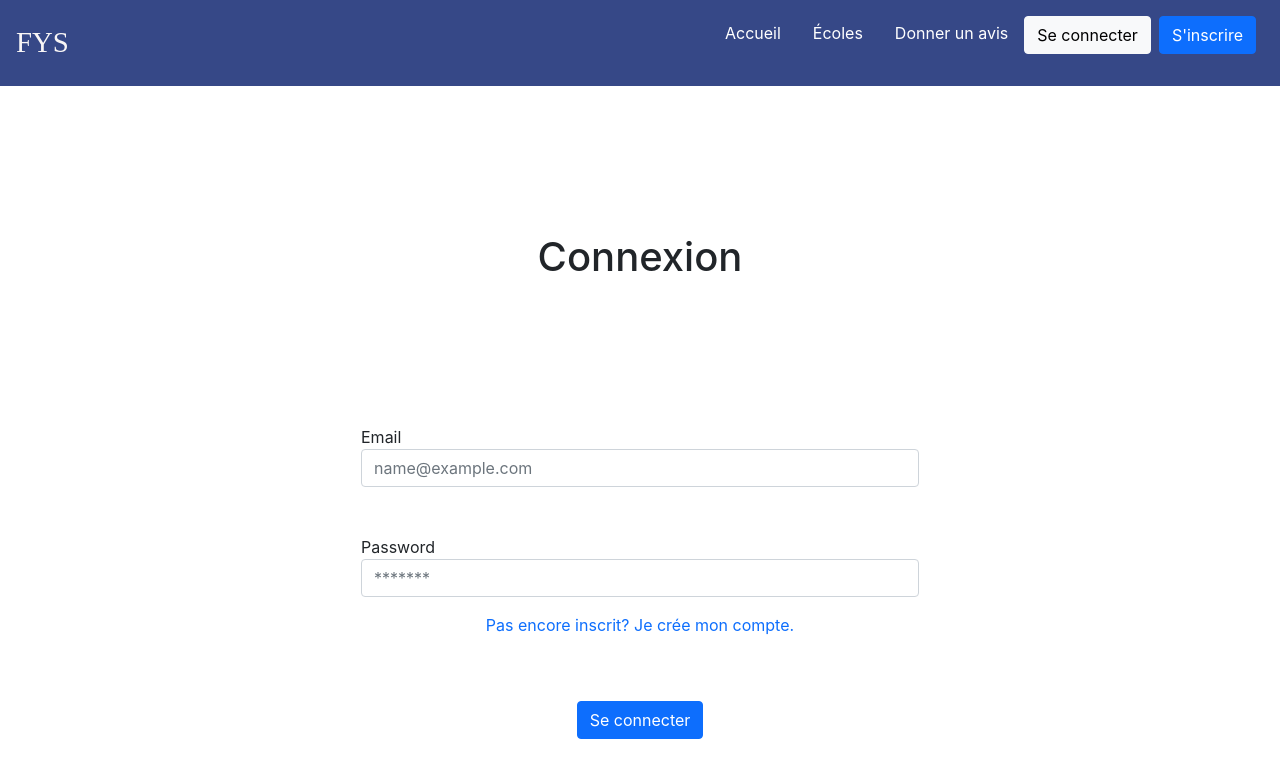
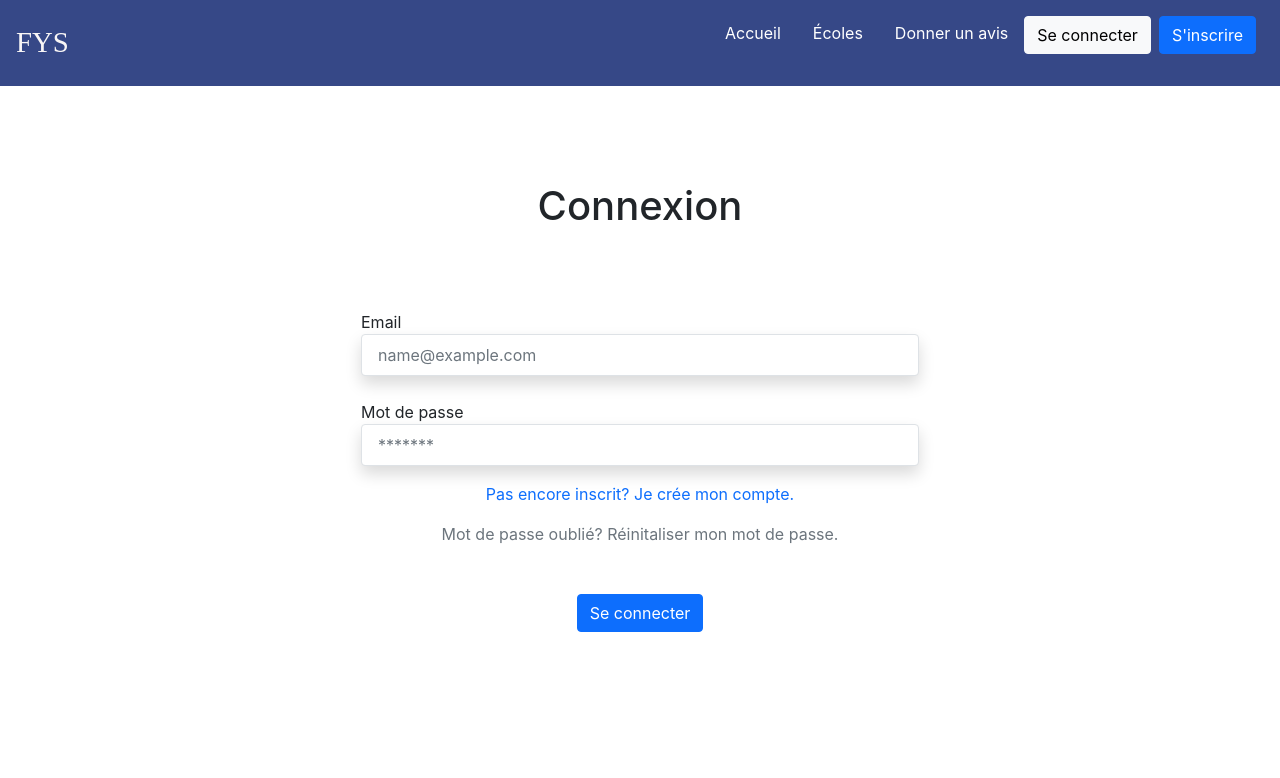
Before and after one commit to FindYouSchool/FYS-front-end, a React (Create React App) app: page /Login in a window 1280 px wide. Shown: the top 778 px of the page. Built offline with nearby package versions, Linux system fonts and the light colour scheme; a web font is replaced by a local one.

Commit message:
handle fetching errors

```diff
--- a/src/components/Auth/ProtectedRoute.jsx
+++ b/src/components/Auth/ProtectedRoute.jsx
@@ -4,7 +4,6 @@ import { useAuth } from "../../contexts/AuthContext";
 const ProtectedRoute = ({ allowedRoles }) => {
   const { userInfo, isAuthenticated } = useAuth();
   const location = useLocation();
-  console.log(userInfo);
   return isAuthenticated &&
     userInfo?.roles?.find((role) => allowedRoles?.includes(role)) ? (
     <Outlet />
--- a/src/components/InputField/InputField.jsx
+++ b/src/components/InputField/InputField.jsx
@@ -2,7 +2,6 @@ import { useField, ErrorMessage } from "formik";
 
 const InputField = ({ name, label, ...props }) => {
   const [field, meta] = useField(name);
-  console.log(meta);
   return (
     <>
       <label
--- a/src/components/Menu/Menu.jsx
+++ b/src/components/Menu/Menu.jsx
@@ -71,10 +71,9 @@ const Menu = () => {
                   containerStyle="avatar-container"
                   className="avatar-opened-nav mx-3"
                   ref={ref}
-                  // onClick={() => {
-                  //   handleClick();
-                  //   //navigate("/profile");
-                  // }}
+                  onClick={() => {
+                    handleClick();
+                  }}
                 />
               </button>
             </OverlayTrigger>
--- a/src/pages/Login/Login.jsx
+++ b/src/pages/Login/Login.jsx
@@ -3,70 +3,91 @@ import { Formik, Form, useFormik } from "formik";
 import { useLogin } from "../../queries/auth/auth.query";
 import { NavLink, useNavigate, useLocation } from "react-router-dom";
 import { useAuth } from "../../contexts/AuthContext";
+import * as Yup from "yup";
+import InputField from "../../components/InputField/InputField";
+import { toast } from "react-toastify";
+
+// VALIDATION
+const loginSchema = Yup.object().shape({
+  email: Yup.string()
+    .email("L'adresse saisie est invalide.")
+    .required("Veuillz saisir votre adresse mail."),
+
+  password: Yup.string().required("Veuillz saisir un mot de passe."),
+});
 
 const Login = (props) => {
   // const [credentials, setCredentials] = useState();
   const auth = useAuth();
-  const { data, refetch } = useLogin();
+  const { data, refetch, isError, error } = useLogin();
   const navigate = useNavigate();
   const location = useLocation();
   const from = location.state?.from || "/";
+
   const formik = useFormik({
     initialValues: {
       email: "",
       password: "",
     },
     onSubmit: (values) => {
-      // setCredentials(values);
       refetch(values);
     },
   });
 
   useEffect(() => {
-    if (data && data.status) {
-      auth.setToken(data.token);
-      auth.setUserInfo({ ...data.user });
+    if (data && data.success) {
+      auth.setToken(data.data.accessToken);
+      auth.setUserInfo({ ...data.data.user });
       auth.setIsAuthenticated(true);
       navigate(from, { replace: true });
     }
   }, [data, auth, navigate, from]);
+
+  useEffect(() => {
+    if (isError) {
+      toast.error(error.message, {
+        position: "bottom-right",
+        autoClose: 5000,
+        hideProgressBar: false,
+        closeOnClick: true,
+        pauseOnHover: true,
+        draggable: true,
+        progress: undefined,
+      });
+    }
+  }, [isError, error]);
+
   return (
-    <div
-      style={{ height: "100vh" }}
-      className="container w-100 d-flex justify-content-center align-items-stretch text-center flex-column"
-    >
-      <h1 className="my-5">Connexion</h1>
-      <Formik initialValues={formik.initialValues}>
+    <div className="container mt-5 pt-5 w-100 d-flex justify-content-center align-items-stretch text-center flex-column">
+      <h1>Connexion</h1>
+      <Formik
+        initialValues={formik.initialValues}
+        validationSchema={loginSchema}
+      >
         <Form
           onSubmit={formik.handleSubmit}
           className="my-5 w-50 mx-auto d-flex flex-column text-start"
         >
-          <label className="mt-5" htmlFor="email">
-            Email
-          </label>
-          <input
-            type="email"
-            className="form-control m-auto"
-            id="email"
+          <InputField
             placeholder="name@example.com"
-            value={formik.values.email}
-            onChange={formik.handleChange}
+            name="email"
+            label="Email"
           />
 
-          <label className="mt-5" htmlFor="password">
-            Password
-          </label>
-          <input
+          <InputField
+            placeholder="*******"
+            name="password"
+            label="Mot de passe"
             type="password"
-            className="form-control  m-auto"
-            id="password"
-            placeholder="*******"
-            value={formik.values.password}
-            onChange={formik.handleChange}
           />
           <NavLink to="/sign-up" className="text-center">
-            <li className="d-inline-block m-3 color-primary ">
+            <li className="d-inline-block m-3 text-primary ">
               Pas encore inscrit? Je crée mon compte.
+            </li>
+          </NavLink>
+          <NavLink to="/reset-password" className="text-center">
+            <li className="d-inline-block text-secondary  ">
+              Mot de passe oublié? Réinitaliser mon mot de passe.
             </li>
           </NavLink>
 
--- a/src/pages/Search/Search.jsx
+++ b/src/pages/Search/Search.jsx
@@ -8,7 +8,7 @@ import "./search.css";
 
 const Search = () => {
   const { search, filters } = useSearch();
-  const { data, refetch, isLoading, isError } = useSchools();
+  const { data, refetch, isLoading, isError, error } = useSchools();
   const navigate = useNavigate();
 
   useEffect(() => {
@@ -21,10 +21,11 @@ const Search = () => {
     refetch({ search, filters });
   }, [search, filters, refetch]);
 
+  useEffect(() => {
     if (isError) {
-    toast.error("Oups, erreur du serveur.", {
-      position: "top-right",
-      autoClose: 4000,
+      toast.error(error.message, {
+        position: "bottom-right",
+        autoClose: 5000,
         hideProgressBar: false,
         closeOnClick: true,
         pauseOnHover: true,
@@ -32,6 +33,8 @@ const Search = () => {
         progress: undefined,
       });
     }
+  }, [isError, error]);
+
   if (isLoading) {
     return <Loader size="large" />;
   }
--- a/src/pages/SignUp/SignUp.jsx
+++ b/src/pages/SignUp/SignUp.jsx
@@ -1,8 +1,8 @@
-import React from "react";
+import React, { useEffect } from "react";
 import { Formik, Form, useFormik } from "formik";
 import { NavLink, useNavigate } from "react-router-dom";
 import * as Yup from "yup";
-
+import { toast } from "react-toastify";
 import "./signup.css";
 import { useSignUp } from "../../queries/auth/auth.query";
 import { useAuth } from "../../contexts/AuthContext";
@@ -28,9 +28,24 @@ const SignupSchema = Yup.object().shape({
 });
 
 const SignUp = () => {
-  const { refetch } = useSignUp();
+  const { refetch, isError, error } = useSignUp();
   const { setUserInfo, setIsAuthenticated, setToken } = useAuth();
   const navigate = useNavigate();
+
+  useEffect(() => {
+    console.log(error);
+    if (isError) {
+      toast.error(error.message, {
+        position: "bottom-right",
+        autoClose: 5000,
+        hideProgressBar: false,
+        closeOnClick: true,
+        pauseOnHover: true,
+        draggable: true,
+        progress: undefined,
+      });
+    }
+  }, [isError, error]);
 
   const formik = useFormik({
     initialValues: {
@@ -40,13 +55,17 @@ const SignUp = () => {
       passwordConfirmation: "",
     },
     onSubmit: (values) => {
-      refetch(values).then(({ data }) => {
-        if (data.data.user) {
+      refetch(values)
+        .then(({ data }) => {
+          if (data && data.data.user) {
             setUserInfo({ ...data.data.user, roles: [1155] });
             setToken(data.data.accessToken);
             setIsAuthenticated(true);
             navigate("/profile");
           }
+        })
+        .catch((err) => {
+          throw new Error(err);
         });
     },
   });
--- a/src/queries/auth/auth.query.js
+++ b/src/queries/auth/auth.query.js
@@ -9,7 +9,7 @@ export const useLogin = (credentials) => {
     async () => await login(credentials),
     {
       enabled: false,
-      suspense: true,
+      retry: 1,
     }
   );
 };
@@ -25,7 +25,7 @@ export const useSignUp = (credentials) => {
     async () => await signUp(credentials),
     {
       enabled: false,
-      suspense: true,
+      retry: 1,
     }
   );
 };
--- a/src/queries/auth/auth.service.js
+++ b/src/queries/auth/auth.service.js
@@ -8,7 +8,21 @@ export async function login(credentials) {
       "Content-Type": "application/json",
     },
     body: JSON.stringify(credentials),
-  }).then((data) => data.json());
+  })
+    .then(async (res) => {
+      const data = await res.json();
+      console.log(data);
+      if (!data.success) {
+        if (data.status === 500) {
+          throw new Error("Oups, erreur du serveur.");
+        }
+        throw new Error(data.message);
+      }
+      return data;
+    })
+    .catch((err) => {
+      throw new Error(err);
+    });
 }
 export async function logout() {
   return fetch(`${getEnvVariable("REACT_APP_AUTH_ENDPOINT")}/logout`, {
@@ -17,7 +31,17 @@ export async function logout() {
     headers: {
       "Content-Type": "application/json",
     },
-  }).then((data) => data.json());
+  })
+    .then(async (res) => {
+      if (!res.status === 200) {
+        throw new Error(res.data?.message);
+      }
+
+      return await res.json();
+    })
+    .catch((err) => {
+      throw new Error(err);
+    });
 }
 
 export async function signUp(credentials) {
@@ -28,5 +52,19 @@ export async function signUp(credentials) {
       "Content-Type": "application/json",
     },
     body: JSON.stringify(credentials),
-  }).then((data) => data.json());
+  })
+    .then(async (res) => {
+      const data = await res.json();
+      if (!data.success) {
+        if (data.status === 500) {
+          throw new Error("Oups, erreur du serveur.");
+        }
+        throw new Error(data.message);
+      }
+
+      return data;
+    })
+    .catch((err) => {
+      throw new Error(err);
+    });
 }
--- a/src/queries/schools/schools.service.js
+++ b/src/queries/schools/schools.service.js
@@ -1,12 +1,27 @@
 import { getEnvVariable } from "../../helpers/utils";
 
 export async function fetchSchools({ params, token }) {
-  return fetch(`${getEnvVariable("REACT_APP_BACKEND_ENDPOINT")}/schools`, {
+  return fetch(
+    `${getEnvVariable("REACT_APP_BACKEND_ENDPOINT")}/public/schools`,
+    {
       method: "GET",
       // credentials: "include",
       headers: { Authorization: "Bearer " + token },
       params: {
         ...params,
       },
-  }).then((data) => data.json());
     }
+  )
+    .then(async (res) => {
+      const data = await res.json();
+      console.log(data);
+      if (!data.schools) {
+        throw new Error("Oups, erreur du serveur.");
+      }
+      return data;
+    })
+    .catch((err) => {
+      console.log(err);
+      throw new Error(err);
+    });
+}
```
Lines whose indentation alone changed are shown as unchanged.
